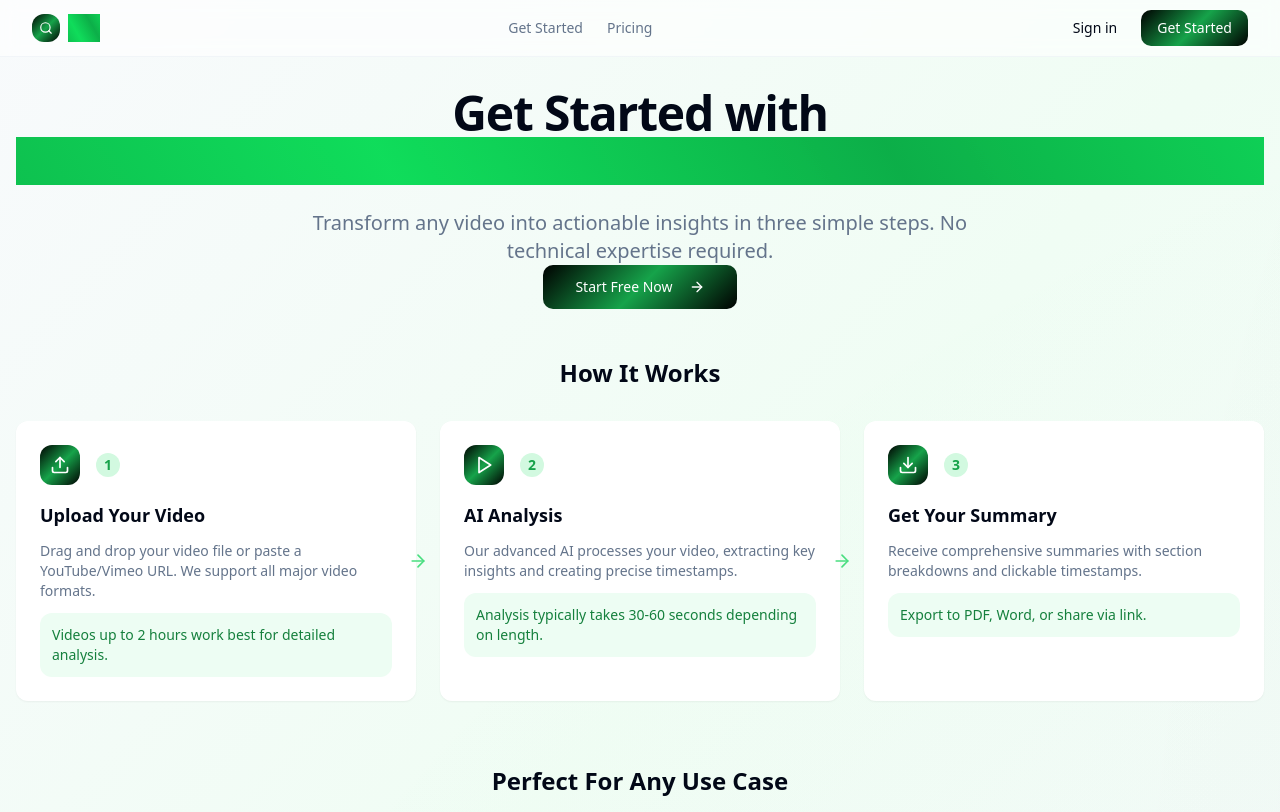
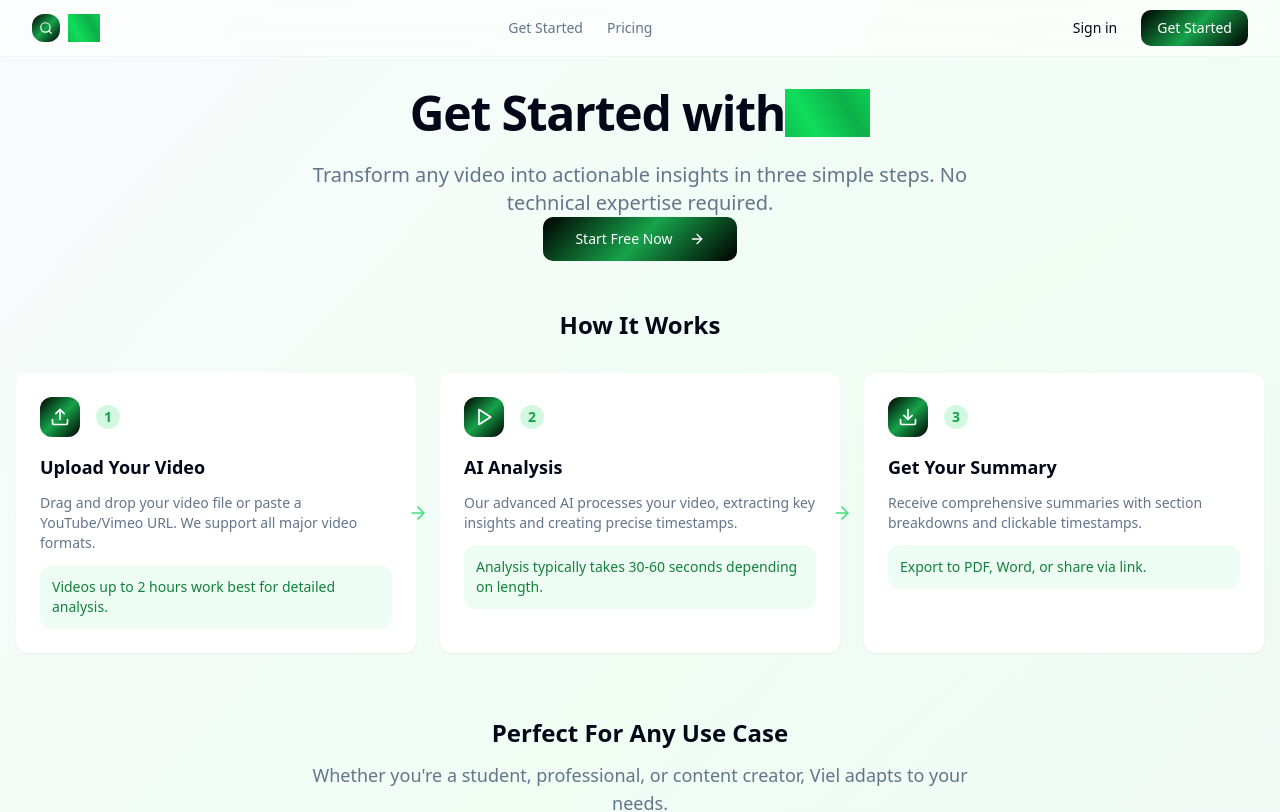
Before and after one commit to Articial-space/echo-video-burst, a React (Vite) app: page /get-started in a window 1280 px wide. Shown: the top 812 px of the page. Built offline with nearby package versions, Linux system fonts and the light colour scheme.

Commit message:
Fix logo gradient effect
Correct logo gradient display issue.

```diff
--- a/src/components/Header.tsx
+++ b/src/components/Header.tsx
@@ -23,7 +23,7 @@ const Header = () => {
           <div className="h-7 w-7 rounded-lg bg-brand-gradient flex items-center justify-center">
             <Search className="h-3.5 w-3.5 text-white" />
           </div>
-          <span className="text-lg font-bold lava-lamp bg-clip-text text-transparent">
+          <span className="text-lg font-bold lava-lamp">
             Viel
           </span>
         </Link>
--- a/src/index.css
+++ b/src/index.css
@@ -260,13 +260,27 @@ All colors MUST be HSL.
   }
 }
 
-/* Lava Lamp Animation - Optimized */
+/* Lava Lamp Animation - Fixed */
 .lava-lamp {
   background: var(--lava-gradient-1);
   background-size: 400% 400%;
   animation: lava-flow 6s ease-in-out infinite;
   font-weight: 700;
   letter-spacing: -0.02em;
+  -webkit-background-clip: text;
+  background-clip: text;
+  -webkit-text-fill-color: transparent;
+  color: transparent;
+  display: inline-block;
+  position: relative;
+}
+
+/* Fallback for browsers that don't support background-clip */
+@supports not (-webkit-background-clip: text) {
+  .lava-lamp {
+    color: hsl(var(--brand-green-600));
+    background: none;
+  }
 }
 
 @keyframes lava-flow {
--- a/src/pages/EmailVerification.tsx
+++ b/src/pages/EmailVerification.tsx
@@ -108,7 +108,7 @@ const EmailVerification = () => {
               <div className="h-8 w-8 rounded-lg bg-brand-gradient flex items-center justify-center">
                 <Search className="h-4 w-4 text-white" />
               </div>
-              <span className="text-xl font-bold lava-lamp bg-clip-text text-transparent">
+              <span className="text-xl font-bold lava-lamp">
                 Viel
               </span>
             </Link>
--- a/src/pages/GetStarted.tsx
+++ b/src/pages/GetStarted.tsx
@@ -60,7 +60,7 @@ const GetStarted = () => {
           <div className="text-center space-y-6 mb-12">
             <h1 className="text-4xl md:text-5xl font-bold tracking-tight">
               Get Started with
-              <span className="block lava-lamp bg-clip-text text-transparent">
+              <span className="block lava-lamp">
                 Viel
               </span>
             </h1>
--- a/src/pages/Index.tsx
+++ b/src/pages/Index.tsx
@@ -213,7 +213,7 @@ const Index = () => {
                 <div className="h-6 w-6 rounded bg-brand-gradient flex items-center justify-center">
                   <Search className="h-3 w-3 text-white" />
                 </div>
-                <span className="font-semibold lava-lamp bg-clip-text text-transparent">Viel</span>
+                <span className="font-semibold lava-lamp">Viel</span>
               </div>
 
               <div className="flex items-center space-x-6 text-sm text-muted-foreground">
--- a/src/pages/SignIn.tsx
+++ b/src/pages/SignIn.tsx
@@ -178,7 +178,7 @@ const SignIn = () => {
               <div className="h-8 w-8 rounded-lg bg-brand-gradient flex items-center justify-center">
                 <Search className="h-4 w-4 text-white" />
               </div>
-              <span className="text-xl font-bold lava-lamp bg-clip-text text-transparent">
+              <span className="text-xl font-bold lava-lamp">
                 Viel
               </span>
             </Link>
```
